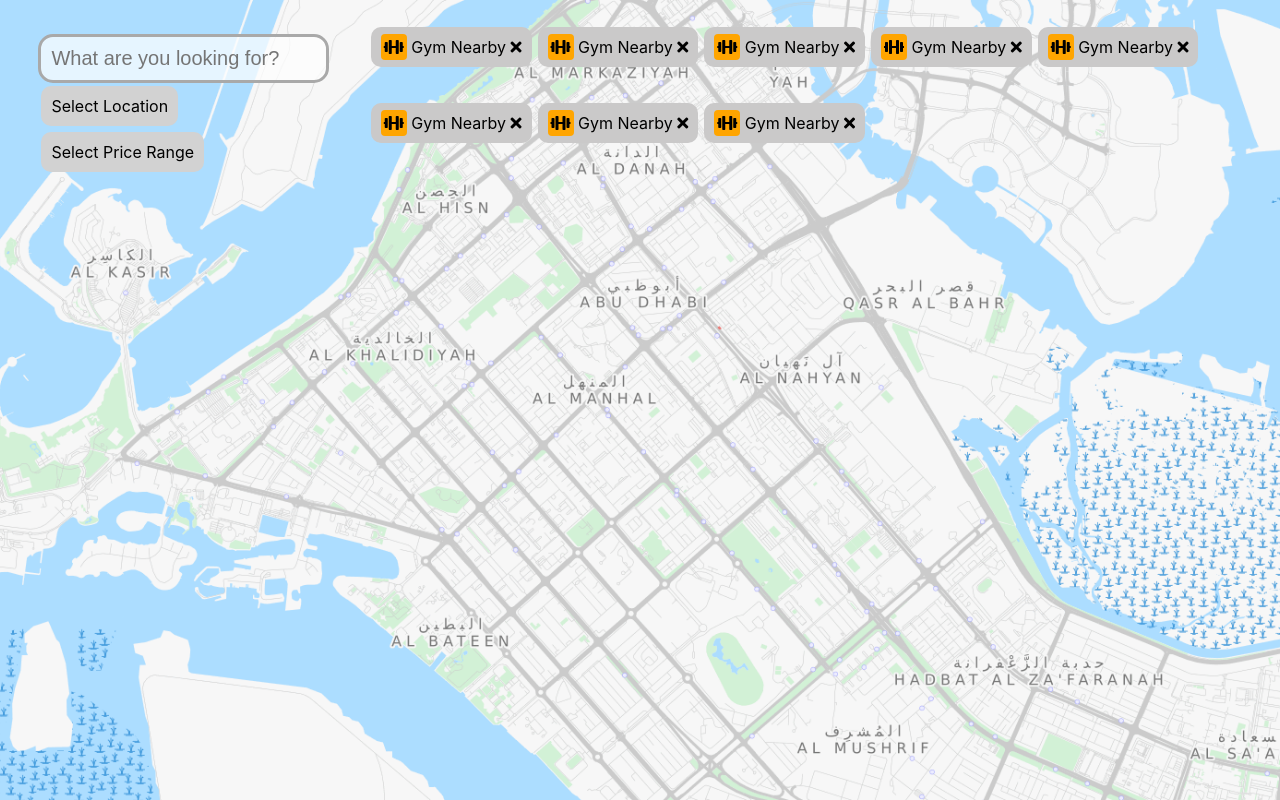
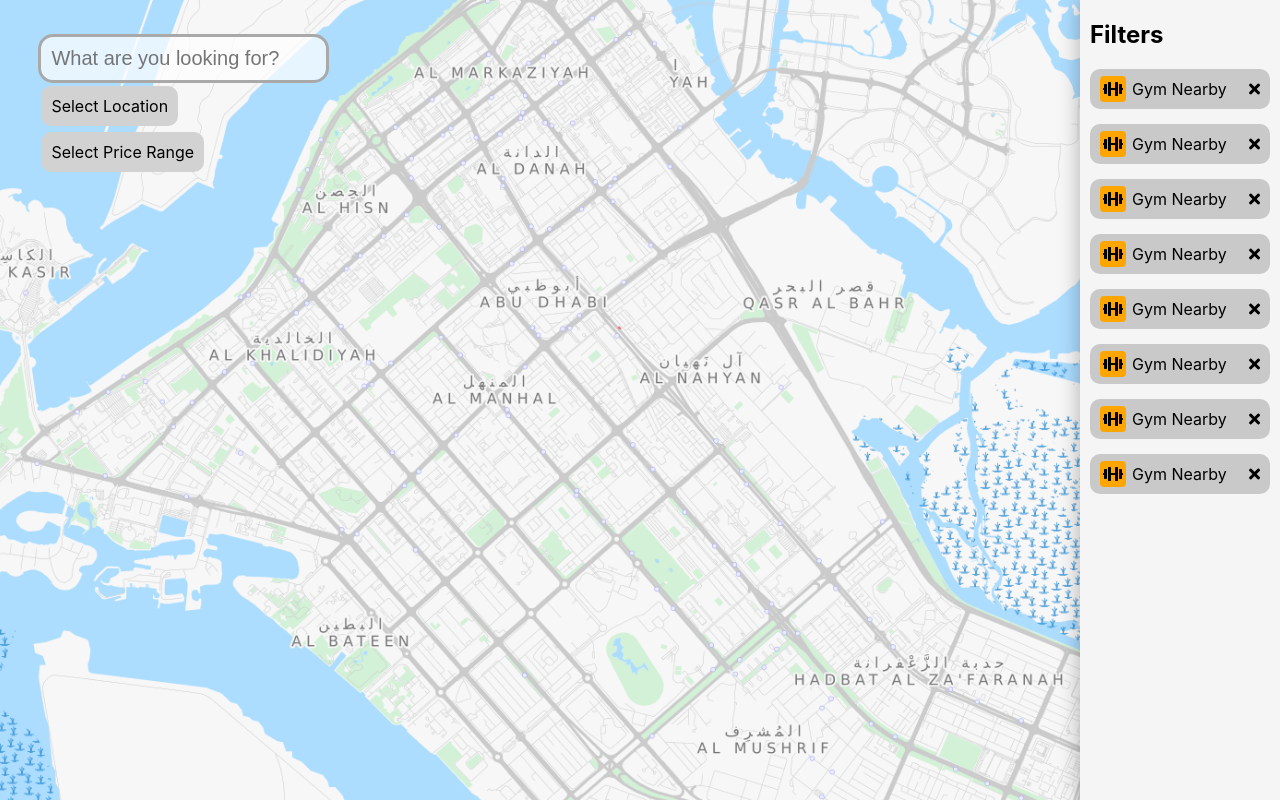
Before and after one commit to emilgoldsmith/GoodLiving, a React (Create React App) app in the folder app/: page / in a window 1280 px wide. Built offline with nearby package versions, Linux system fonts and the light colour scheme.

Commit message:
Move filters to sidebar on right

```diff
--- a/app/src/App.js
+++ b/app/src/App.js
@@ -5,8 +5,8 @@ class App extends Component {
   render() {
     let x = 0;
     return (
-      <div className={styles.app}>
-        <div className={styles.background}>
+      <div className={styles.appContainer}>
+        <div className={styles.map}>
           <div className={styles.topContainer}>
             <div className={styles.inputContainer}>
               <input
@@ -16,13 +16,17 @@ class App extends Component {
               <div className={styles.suggestion}>Select Location</div>
               <div className={styles.suggestion}>Select Price Range</div>
             </div>
-            <div className={styles.preferencesContainer}>
+          </div>
+        </div>
+        <div className={styles.sidebarContainer}>
+          <h2>Filters</h2>
+          <div>
             {new Array(8).fill(0).map(_i => (
               <div key={x++} className={styles.preference}>
                 <div className={`${styles.iconContainer} ${styles.gymIcon}`}>
                   <i className="fas fa-dumbbell" />
-                  </div>{" "}
-                  Gym Nearby{" "}
+                </div>
+                Gym Nearby
                 <button className={styles.unstyledButton}>
                   <i className="fas fa-times" />
                 </button>
@@ -31,7 +35,6 @@ class App extends Component {
           </div>
         </div>
       </div>
-      </div>
     );
   }
 }
--- a/app/src/App.module.scss
+++ b/app/src/App.module.scss
@@ -1,11 +1,28 @@
-.app,
-.background {
+.appContainer {
   height: 100%;
   width: 100%;
+  display: grid;
+  grid-template-columns: auto 200px;
+  grid-template-rows: auto;
+  grid-template-areas: "map sidebar";
+}
+
+.map {
+  grid-area: "map";
   background-image: url("./map-background.png");
   background-position: center;
   background-repeat: no-repeat;
   background-size: cover;
+}
+
+.sidebarContainer {
+  grid-area: "sidebar";
+  background-color: rgb(245, 245, 245);
+  box-shadow: 0 0 20px rgba(0, 0, 0, 0.3);
+  > * {
+    margin-left: 10px;
+    margin-right: 10px;
+  }
 }
 
 .topContainer {
@@ -46,18 +63,19 @@
   }
 }
 
-.preferencesContainer {
-  flex-grow: 1;
-  display: flex;
-  flex-wrap: wrap;
-  align-items: flex-start;
-}
-
 .preference {
   padding: 10px;
   background: #cac9c9;
-  margin: 3px;
+  margin-bottom: 15px;
   border-radius: 10px;
+
+  button {
+    float: right;
+  }
+
+  .iconContainer {
+    margin-right: 6px;
+  }
 }
 
 /** Taken from https://codepen.io/terkel/pen/dvejH */
```
Lines whose indentation alone changed are shown as unchanged.
